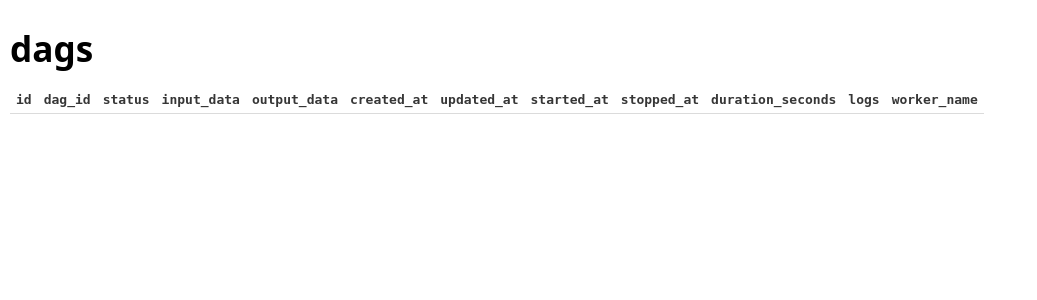
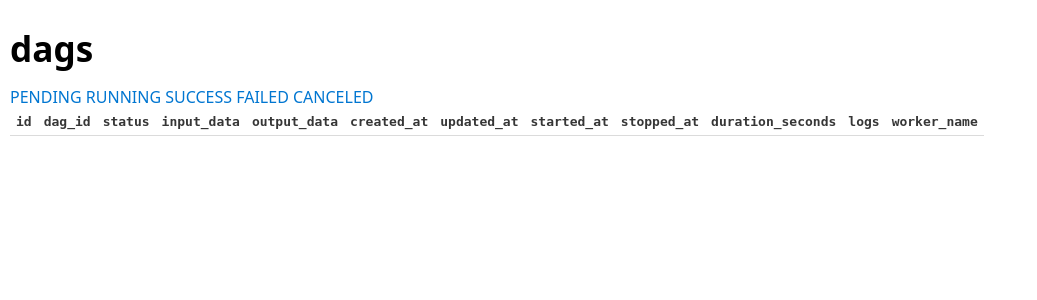
Before and after one commit to tandav/dagops, a FastAPI app: page /dags/ in a window 1280 px wide. Shown: the part 42-342 px from the top of the page, without its empty margins (0-1037 px from the left). Run offline with FastAPI, Linux system fonts and the light colour scheme; lists and menus that the app fills with data are empty; parts of the project's set-up code (start-up, migrations or seed data) failed here and were passed over.

Commit message:
status filter in tasks table

```diff
--- a/dagops/server.py
+++ b/dagops/server.py
@@ -129,11 +129,15 @@ def api_delete_all_tasks(
 async def read_tasks(
     request: Request,
     db: Session = Depends(get_db),
+    status: str | None = None,
     # skip: int = 0,
     # limit: int = 1000,
 ):
     # db_objects = task_crud.read_many(db, skip, limit)
-    db_objects = task_crud.read_many(db)
+    if status is None:
+        db_objects = task_crud.read_many(db)
+    else:
+        db_objects = task_crud.read_by_field(db, 'status', status)
     db_objects = [db_obj.to_dict() for db_obj in db_objects]
     # db_objects = [schemas.Task.from_orm(db_obj) for db_obj in db_objects]
     db_objects = [schemas.Task(**db_obj) for db_obj in db_objects]
@@ -241,9 +245,12 @@ def api_create_dag(
 @app.get('/dags/', response_class=HTMLResponse)
 async def read_dags(
     request: Request,
+    status: str | None = None,
     db: Session = Depends(get_db),
 ):
     db_objects = task_crud.read_by_field(db, 'dag_id', None)
+    if status is not None:
+        db_objects = [x for x in db_objects if x.status.value == status]
     db_objects = [x.to_dict() for x in db_objects]
     db_objects = [schemas.Task(**db_obj) for db_obj in db_objects]
     db_objects = sorted(db_objects, key=lambda x: x.created_at, reverse=True)
--- a/dagops/static/templates/tasks_table.j2
+++ b/dagops/static/templates/tasks_table.j2
@@ -1,3 +1,10 @@
+<nav>
+    <a href="?status=PENDING">PENDING</a>
+    <a href="?status=RUNNING">RUNNING</a>
+    <a href="?status=SUCCESS">SUCCESS</a>
+    <a href="?status=FAILED">FAILED</a>
+    <a href="?status=CANCELED">CANCELED</a>
+</nav>
 <table>
 <thead>
     <tr>
```
